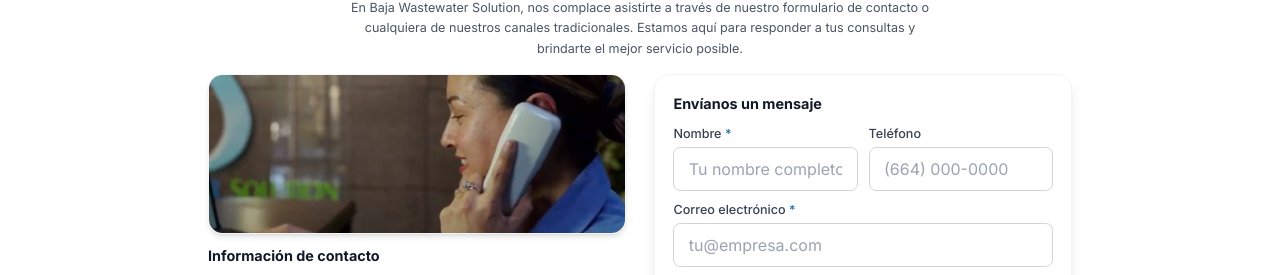
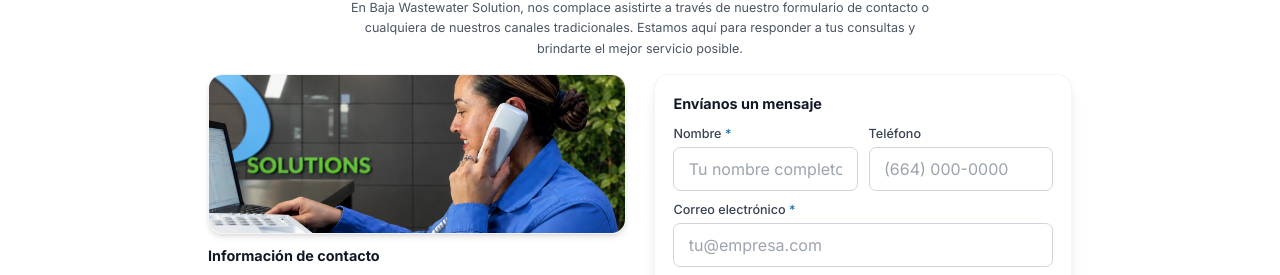
Before and after one commit to Edgarr69/BAJAWS, a Next.js app: page /contacto in a window 1280 px wide. Shown: the part 584-859 px from the top of the page. Built offline with nearby package versions, Linux system fonts and the light colour scheme; no server answers.

Commit message:
feat: reemplazar imagen de contacto por version de mayor resolucion

```diff
--- a/src/app/(site)/contacto/page.tsx
+++ b/src/app/(site)/contacto/page.tsx
@@ -11,7 +11,7 @@ export const metadata: Metadata = {
   openGraph: {
     title: siteContent.contacto.meta.title,
     description: siteContent.contacto.meta.description,
-    images: [{ url: "https://bajaws.com.mx/images/contacto.jpeg", width: 700, height: 400, alt: "Recepción e instalaciones de Baja Wastewater Solution en Tijuana" }],
+    images: [{ url: "https://bajaws.com.mx/images/contactoo.webp", width: 700, height: 400, alt: "Recepción e instalaciones de Baja Wastewater Solution en Tijuana" }],
   },
 };
 
@@ -133,7 +133,7 @@ export default function ContactoPage() {
               <AnimateOnScroll direction="left" delay={100}>
                 <div className="rounded-2xl overflow-hidden shadow-md border border-gray-100 mb-3">
                   <Image
-                    src="/images/contacto.jpeg"
+                    src="/images/contactoo.webp"
                     alt="Recepción Baja Wastewater Solution"
                     width={700}
                     height={400}
--- a/src/app/sitemap.ts
+++ b/src/app/sitemap.ts
@@ -56,7 +56,7 @@ export default async function sitemap(): Promise<MetadataRoute.Sitemap> {
       lastModified,
       changeFrequency: "yearly",
       priority: 0.8,
-      images: [`${SITE_URL}/images/contacto.jpeg`],
+      images: [`${SITE_URL}/images/contactoo.webp`],
     },
     {
       url: `${SITE_URL}/aviso-privacidad`,
```
Also changed, not shown: public/images/contacto.jpeg (deleted), public/images/contactoo.webp (added).
